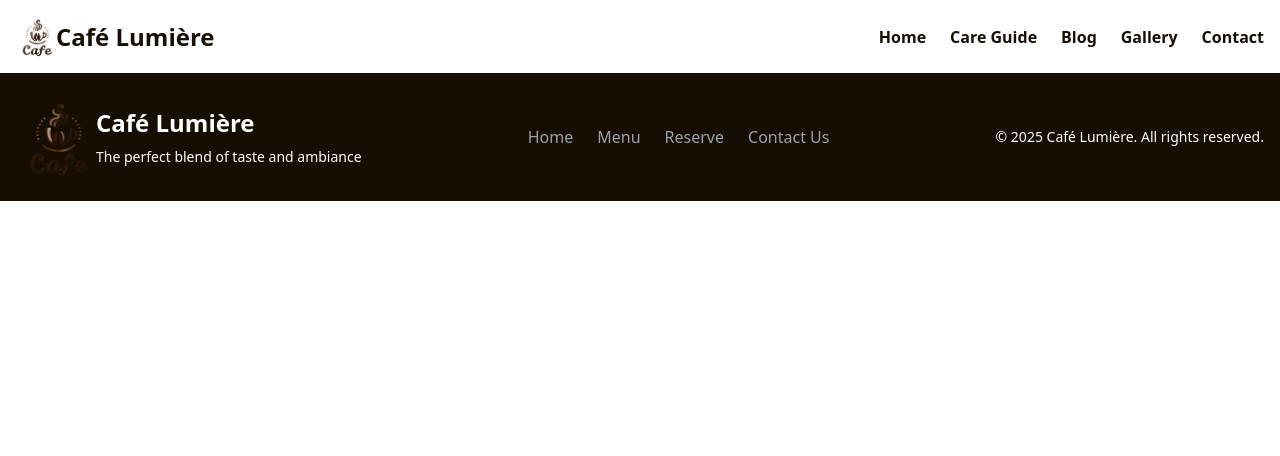
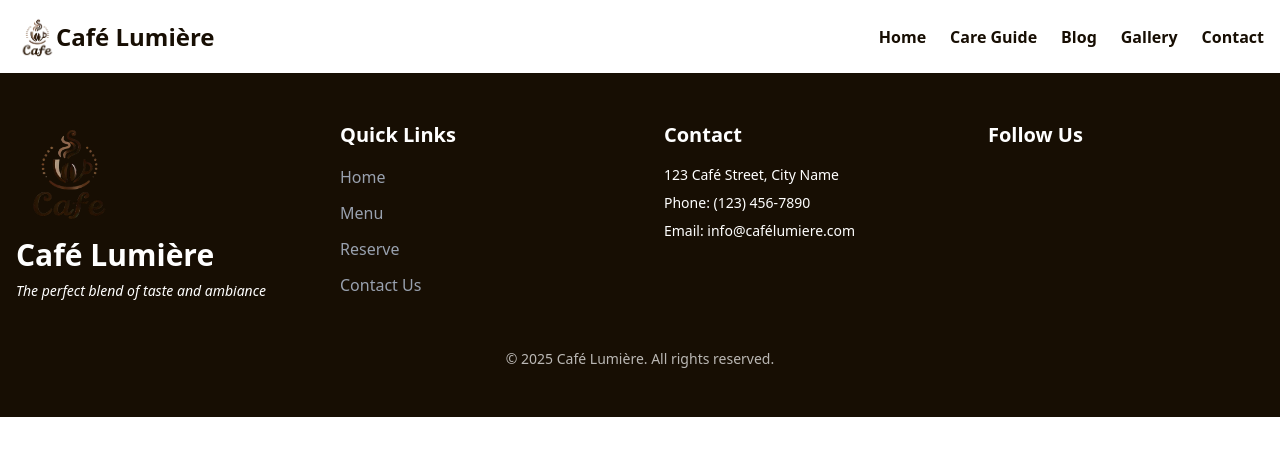
Before and after one commit to RaihanaFerdousi/Caf-Lumi-re, a React (Vite) app: page / in a window 1280 px wide. Shown: the top 456 px of the page. Built offline with nearby package versions, Linux system fonts and the light colour scheme.

Commit message:
Hated the footer so changed it

```diff
--- a/src/Pages/Shared/Footer/Footer.jsx
+++ b/src/Pages/Shared/Footer/Footer.jsx
@@ -1,31 +1,59 @@
 import React from 'react';
-import logo from '../../../assets/Logo.png'
+import logo from '../../../assets/Logo.png';
 
 const Footer = () => {
     return (
-        <footer className="bg-[#170e03] text-white py-6">
-            <div className="container mx-auto flex flex-col sm:flex-row justify-between items-center px-4">
-                <div className="text-center flex justify-center items-center sm:text-left mb-4 sm:mb-0">
-                <img src={logo} className='w-[80px] h-[80px]' alt="" />
-                    <div>
-                    <h3 className="text-2xl font-bold">Café Lumière</h3>
-                    <p className="text-sm mt-2">The perfect blend of taste and ambiance</p>
+        <footer className="bg-[#170e03] text-white py-12">
+            <div className="container mx-auto px-4">
+                <div className="grid grid-cols-1 sm:grid-cols-4 gap-12">
+                    {/* Column 1 - Logo and description */}
+                    <div className="flex flex-col items-center sm:items-start text-center sm:text-left">
+                        <img src={logo} className="w-[100px] h-[100px] mb-4" alt="Café Lumière Logo" />
+                        <h3 className="text-3xl font-semibold mb-2">Café Lumière</h3>
+                        <p className="text-sm italic">The perfect blend of taste and ambiance</p>
                     </div>
 
+                    {/* Column 2 - Quick Links */}
+                    <div className="flex flex-col items-center sm:items-start text-center sm:text-left">
+                        <h4 className="font-semibold text-xl mb-4">Quick Links</h4>
+                        <div className="space-y-3 flex flex-col">
+                            <a href="#" className="text-gray-400 hover:text-white transition-colors duration-300">Home</a>
+                            <a href="#menu" className="text-gray-400 hover:text-white transition-colors duration-300">Menu</a>
+                            <a href="#reserve" className="text-gray-400 hover:text-white transition-colors duration-300">Reserve</a>
+                            <a href="#contact" className="text-gray-400 hover:text-white transition-colors duration-300">Contact Us</a>
+                        </div>
+                    </div>
 
+                    {/* Column 3 - Contact */}
+                    <div className="flex flex-col items-center sm:items-start text-center sm:text-left">
+                        <h4 className="font-semibold text-xl mb-4">Contact</h4>
+                        <p className="text-sm mb-2">123 Café Street, City Name</p>
+                        <p className="text-sm mb-2">Phone: (123) 456-7890</p>
+                        <p className="text-sm">Email: info@cafélumiere.com</p>
+                    </div>
+
+                    {/* Column 4 - Social Media Links */}
+                    <div className="flex flex-col items-center sm:items-start text-center sm:text-left">
+                        <h4 className="font-semibold text-xl mb-4">Follow Us</h4>
+                        <div className="flex space-x-6">
+                            <a href="#" className="text-gray-400 hover:text-white transition-colors duration-300">
+                                <i className="fab fa-facebook-f"></i>
+                            </a>
+                            <a href="#" className="text-gray-400 hover:text-white transition-colors duration-300">
+                                <i className="fab fa-instagram"></i>
+                            </a>
+                            <a href="#" className="text-gray-400 hover:text-white transition-colors duration-300">
+                                <i className="fab fa-twitter"></i>
+                            </a>
+                        </div>
+                    </div>
                 </div>
-                <div className="flex justify-center space-x-6 mb-4 sm:mb-0">
-                    <a href="#" className="text-gray-400 hover:text-white transition-colors">Home</a>
-                    <a href="#menu" className="text-gray-400 hover:text-white transition-colors">Menu</a>
-                    <a href="#reserve" className="text-gray-400 hover:text-white transition-colors">Reserve</a>
-                    <a href="#contact" className="text-gray-400 hover:text-white transition-colors">Contact Us</a>
-                </div>
-                <div className="text-center">
-                    <p className="text-sm">&copy; 2025 Café Lumière. All rights reserved.</p>
+
+                <div className="mt-12 text-center">
+                    <p className="text-sm opacity-70">&copy; 2025 Café Lumière. All rights reserved.</p>
                 </div>
             </div>
         </footer>
-
     );
 };
 
```
